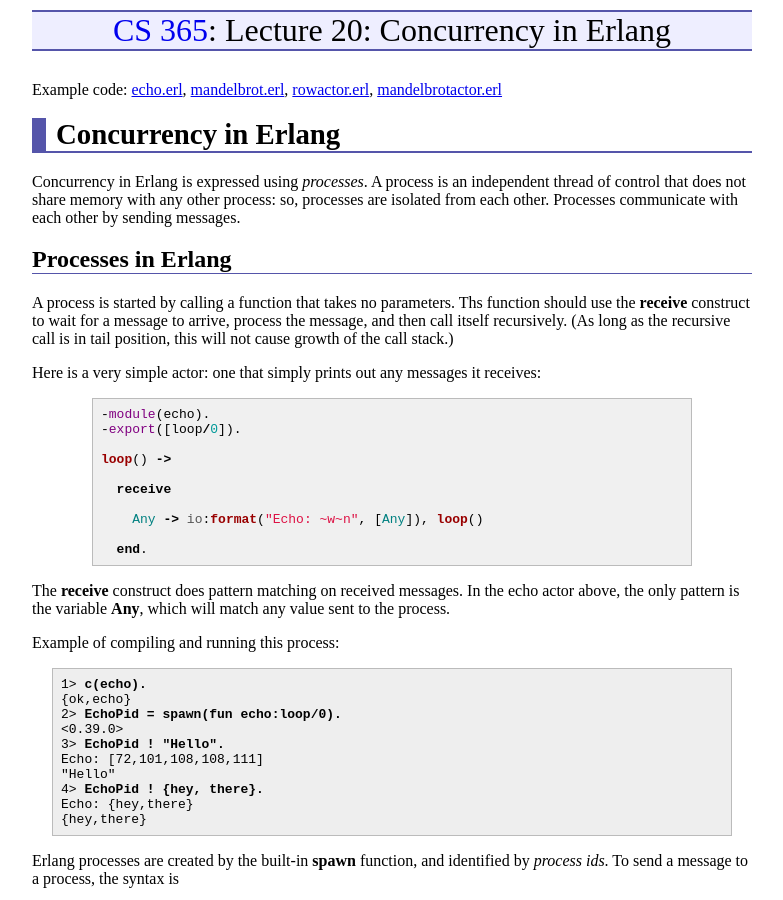
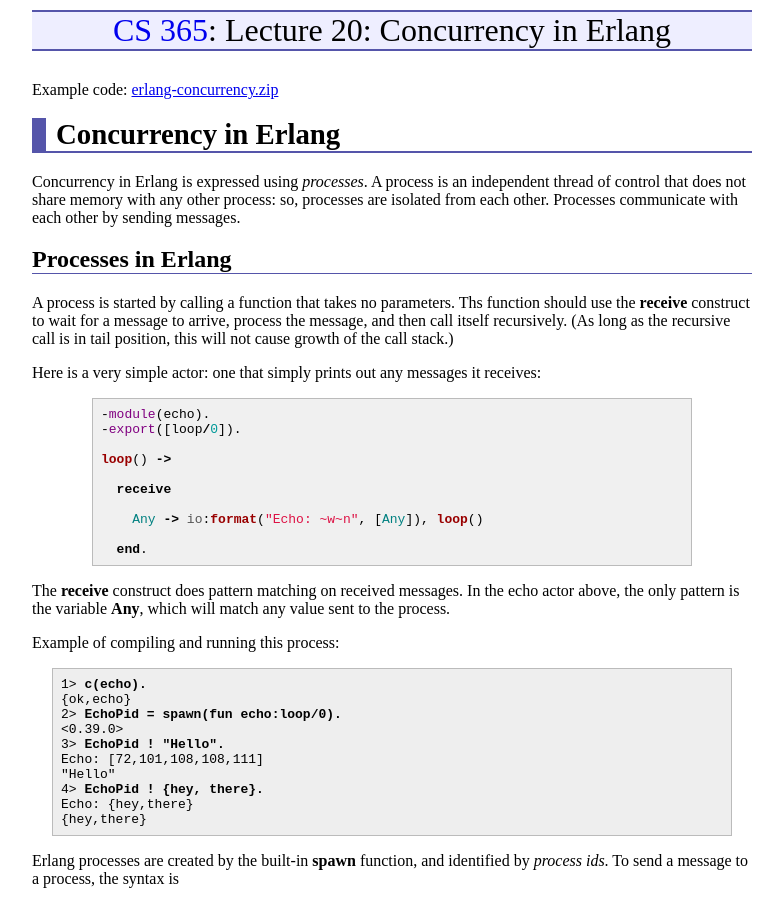
Before and after one commit to ycpcs/cs365-spring2015, a Jekyll site: the page built from lectures/lecture20.md, in a window 1280 px wide and 900 px high. Shown: the whole window, without its empty margins (248-1031 px from the left). Built offline with Jekyll 4.4.1, drawn with Linux system fonts in a browser that asks for light colours; Markdown is read by kramdown in place of the engine named in the settings.

Commit message:
erlang concurrency example code

```diff
--- a/lectures/lecture20.md
+++ b/lectures/lecture20.md
@@ -3,7 +3,7 @@ layout: default
 title: "Lecture 20: Concurrency in Erlang"
 ---
 
-Example code: [echo.erl](echo.erl), [mandelbrot.erl](mandelbrot.erl), [rowactor.erl](rowactor.erl), [mandelbrotactor.erl](mandelbrotactor.erl)
+Example code: [erlang-concurrency.zip](erlang-concurrency.zip)
 
 Concurrency in Erlang
 =====================
```
Also changed, not shown: 1 other file.
